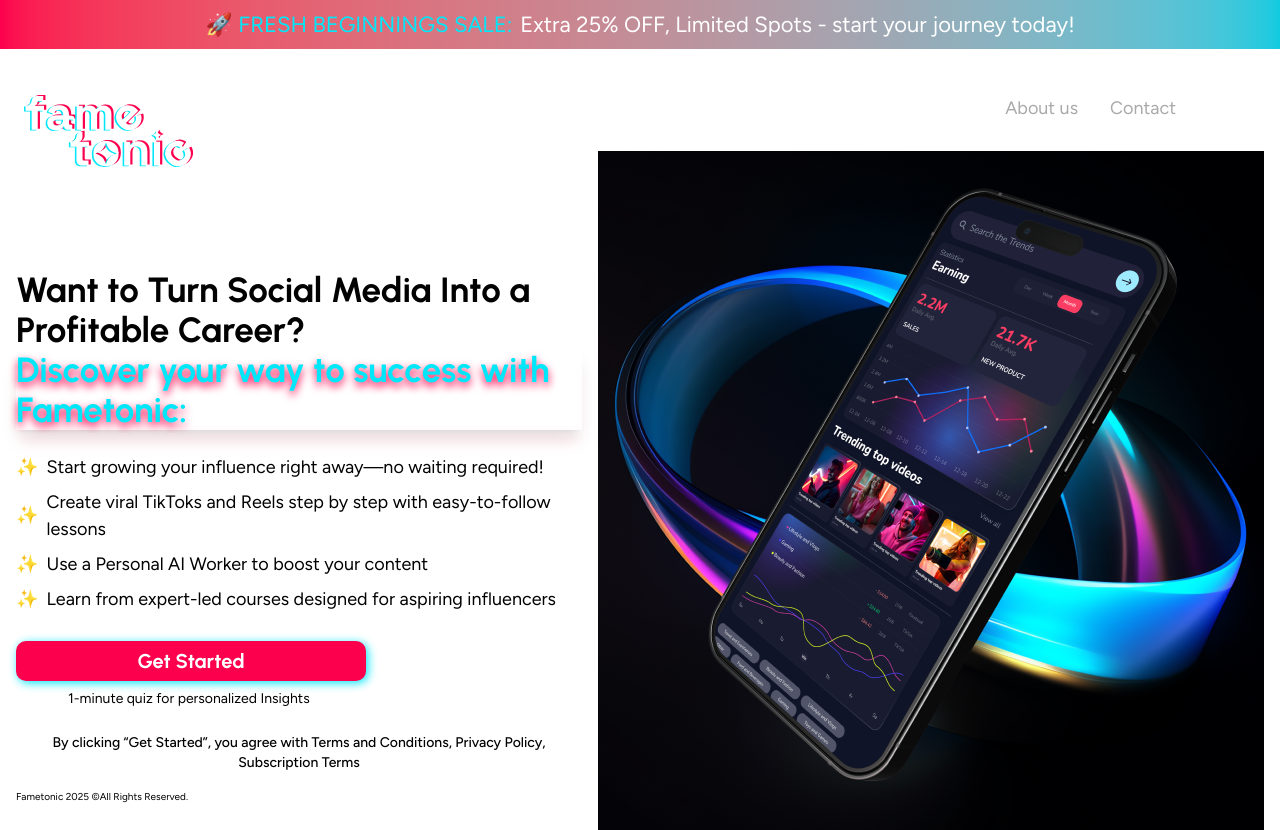
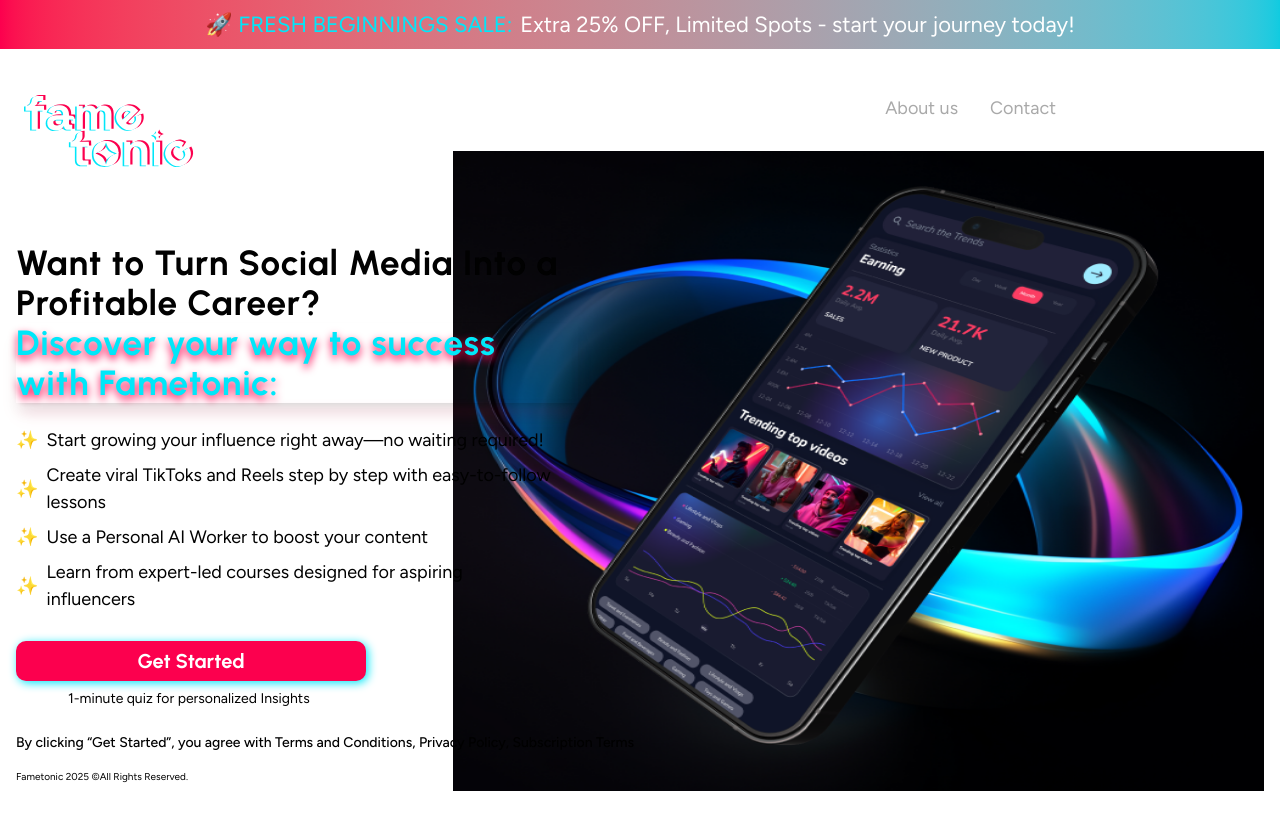
Before and after one commit to mahi1212/netzet-task-home-page, a Next.js app: page / in a window 1280 px wide. Built offline with nearby package versions, Linux system fonts and the light colour scheme.

Commit message:
fixed image layout issue Navbar margin added

```diff
--- a/components/hero/hero-benefits.tsx
+++ b/components/hero/hero-benefits.tsx
@@ -8,11 +8,11 @@
   ];
 
   return (
-    <div className="flex flex-col items-center md:items-start justify-center gap-2 mt-6">
+    <div className="flex flex-col items-center md:items-start justify-center gap-2 mt-6 ">
       {reason_of_joining?.map((reason, index) => (
         <div
           key={index}
-          className="text-[18px] font-figtree flex items-center justify-center"
+          className="text-[18px] font-figtree flex items-center justify-center max-w-[90%]"
         >
           <p>✨ </p>
           <p className="ms-2">{reason}</p>
--- a/components/hero/hero-section.tsx
+++ b/components/hero/hero-section.tsx
@@ -4,11 +4,14 @@
 
 const HeroSection = () => {
   return (
-    <div className="flex justify-center items-center gap-4 flex-col md:flex-row p-4 sm:p-0">
+    <div className="flex justify-center items-start gap-4 flex-col lg:flex-row p-4 sm:p-0 relative min-h-[80vh] ">
       <Image
         src={HeroImage}
         alt="Hero Image"
-        className="w-full h-full -mt-8 order-first md:order-last"
+
+        className="lg:w-[65%] w-full h-full lg:max-h-[900px] lg:-mt-8
+        order-first lg:order-last
+        lg:absolute lg:right-0 lg:top-0"
       />
 
       <HeroTextSection />
--- a/components/hero/hero-text-section.tsx
+++ b/components/hero/hero-text-section.tsx
@@ -4,15 +4,15 @@
 
 const HeroTextSection: React.FC = () => {
   return (
-    <div className="flex flex-col items-start justify-start h-full w-full md:mt-[60px]">
+    <div className="flex flex-col items-start justify-start h-full w-full md:mt-[60px] z-10 pb-4">
       {/* headlines */}
-      <div className="flex flex-col font-urbanist text-[25px] md:text-[35px] font-[800] md:font-[700] text-center md:text-left
-       leading-[40px]">
-        <h1 className="">
+      <div className="w-full flex flex-col font-urbanist text-[25px] md:text-[35px] font-[800] md:font-[700] text-center md:text-left
+       leading-[40px] tracking-wide">
+        <h1 className="lg:w-[45%] w-full ">
           Want to Turn Social Media Into a Profitable Career?
         </h1>
         <h2
-          className="text-[#00E7F9] shadow-lg"
+          className="text-[#00E7F9] shadow-lg lg:w-[45%]"
           style={{
             filter: "drop-shadow(0px 4px 4px #FC004E)",
           }}
--- a/components/navbar.tsx
+++ b/components/navbar.tsx
@@ -28,7 +28,7 @@
         />
 
       {/* links */}
-      <div className="hidden sm:flex justify-center items-center font-figtree gap-8 text-[18px] md:me-20">
+      <div className="hidden sm:flex justify-center items-center font-figtree gap-8 text-[18px] md:me-[100px] lg:me-[200px]">
         <Link href="/" className="text-[#A9A9A9]">
           About us
         </Link>
```
